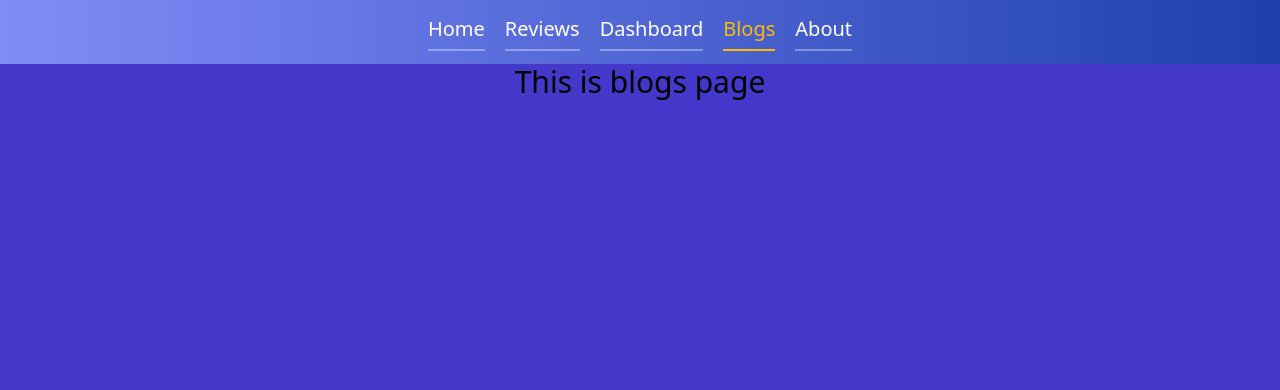
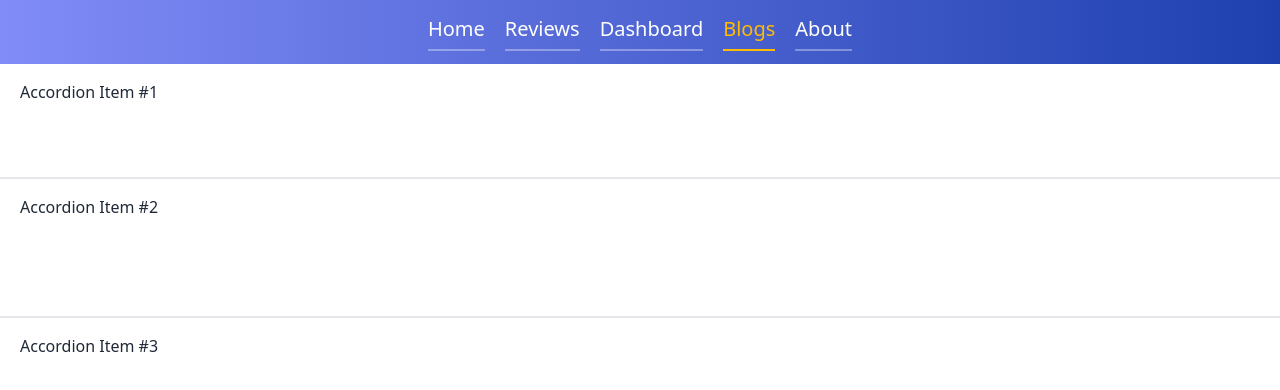
Before and after one commit to nazmul162001/product-analysis-react-router-firebase, a React (Create React App) app: page /blogs in a window 1280 px wide. Shown: the top 390 px of the page. Built offline with nearby package versions, Linux system fonts and the light colour scheme.

Commit message:
dashboard added, barchart & lineChart

```diff
--- a/public/data.json
+++ b/public/data.json
@@ -12,7 +12,7 @@
     "index": 1,
     "picture": "https://png.pngitem.com/pimgs/s/176-1762843_professional-man-hd-png-download.png",
     "name": "Sohag Ahmed",
-    "ratings": 3 ,
+    "ratings": 3.5 ,
     "review": "The Build quality is very poor, Never purchase this product. It broke in a month even tho I was using my new headphone very carefully. It broke because the plastic used at that point is very weak and cheap."
   },
   {
@@ -20,7 +20,7 @@
     "index": 2,
     "picture": "https://www.pngitem.com/pimgs/m/513-5137048_professional-animated-man-hd-png-download.png",
     "name": "Abir Khan",
-    "ratings": 4 ,
+    "ratings": 4.5 ,
     "review": "These over-ear headphones sound great with thumping bass and clear vocals along with good noise cancellation and bluetooth connectivity. It also has a really good build quality with eye catching looks and texture."
   },
   {
@@ -44,7 +44,7 @@
     "index": 5,
     "picture": "https://www.kindpng.com/picc/m/301-3012757_businessman-png-image-businessman-png-transparent-png.png",
     "name": "Abul Kalam",
-    "ratings": 3 ,
+    "ratings": 3.5 ,
     "review": "I am experiencing broken sound if the distance is beyond 6ft in clear sight arrangement and with 100% battery. Other BT works absolutely fine much beyond this hence I feel this is something to be concerned of as the supported distance seems to less. I used with my Sony 65 Smart TV. With Laptop it seems to work well"
   },
   {
--- a/src/components/Blogs/Blogs.js
+++ b/src/components/Blogs/Blogs.js
@@ -2,9 +2,93 @@ import React from 'react';
 
 const Blogs = () => {
   return (
-    <div>
-      <h2 className='text-3xl text-center'>This is blogs page</h2>
+<div className="accordion accordion-flush" id="accordionFlushExample">
+  <div className="accordion-item border-t-0 border-l-0 border-r-0 rounded-none bg-white border border-gray-200">
+    <h2 className="accordion-header mb-0" id="flush-headingOne">
+      <button className="accordion-button
+    relative
+    flex
+    items-center
+    w-full
+    py-4
+    px-5
+    text-base text-gray-800 text-left
+    bg-white
+    border-0
+    rounded-none
+    transition
+    focus:outline-none" type="button" data-bs-toggle="collapse" data-bs-target="#flush-collapseOne"
+        aria-expanded="false" aria-controls="flush-collapseOne">
+        Accordion Item #1
+      </button>
+    </h2>
+    <div id="flush-collapseOne" className="accordion-collapse border-0 collapse show"
+      aria-labelledby="flush-headingOne" data-bs-parent="#accordionFlushExample">
+      <div className="accordion-body py-4 px-5">Placeholder content for this accordion, which is intended to
+        demonstrate
+        the <code>.accordion-flush</code> class. This is the first item's accordion body.</div>
     </div>
+  </div>
+  <div className="accordion-item border-l-0 border-r-0 rounded-none bg-white border border-gray-200">
+    <h2 className="accordion-header mb-0" id="flush-headingTwo">
+      <button className="accordion-button
+    collapsed
+    relative
+    flex
+    items-center
+    w-full
+    py-4
+    px-5
+    text-base text-gray-800 text-left
+    bg-white
+    border-0
+    rounded-none
+    transition
+    focus:outline-none" type="button" data-bs-toggle="collapse" data-bs-target="#flush-collapseTwo"
+        aria-expanded="false" aria-controls="flush-collapseTwo">
+        Accordion Item #2
+      </button>
+    </h2>
+    <div id="flush-collapseTwo" className="accordion-collapse border-0 collapse" aria-labelledby="flush-headingTwo"
+      data-bs-parent="#accordionFlushExample">
+      <div className="accordion-body py-4 px-5">Placeholder content for this accordion, which is intended to
+        demonstrate
+        the <code>.accordion-flush</code> class. This is the second item's accordion body. Let's imagine this
+        being
+        filled with some actual content.</div>
+    </div>
+  </div>
+  <div className="accordion-item border-l-0 border-r-0 border-b-0 rounded-none bg-white border border-gray-200">
+    <h2 className="accordion-header mb-0" id="flush-headingThree">
+      <button className="accordion-button
+    collapsed
+    relative
+    flex
+    items-center
+    w-full
+    py-4
+    px-5
+    text-base text-gray-800 text-left
+    bg-white
+    border-0
+    rounded-none
+    transition
+    focus:outline-none" type="button" data-bs-toggle="collapse" data-bs-target="#flush-collapseThree"
+        aria-expanded="false" aria-controls="flush-collapseThree">
+        Accordion Item #3
+      </button>
+    </h2>
+    <div id="flush-collapseThree" className="accordion-collapse collapse" aria-labelledby="flush-headingThree"
+      data-bs-parent="#accordionFlushExample">
+      <div className="accordion-body py-4 px-5">Placeholder content for this accordion, which is intended to
+        demonstrate
+        the <code>.accordion-flush</code> class. This is the third item's accordion body. Nothing more exciting
+        happening here in terms of content, but just filling up the space to make it look, at least at first
+        glance,
+        a bit more representative of how this would look in a real-world application.</div>
+    </div>
+  </div>
+</div>
   );
 };
 
--- a/src/components/Dashboard/Dashboard.js
+++ b/src/components/Dashboard/Dashboard.js
@@ -1,9 +1,10 @@
 import React from 'react';
+import MyChart from '../MyChart/MyChart';
 
 const Dashboard = () => {
   return (
-    <div>
-      <h2 className='text-3xl text-center'>This is Dashboard</h2>
+    <div className='chart'>
+      <MyChart />
     </div>
   );
 };
--- /dev/null
+++ b/src/components/MyChart/MyChart.js
@@ -0,0 +1,99 @@
+import React from 'react';
+import './MyChart.css';
+import {
+  Bar,
+  BarChart,
+  CartesianGrid,
+  Legend,
+  Line,
+  LineChart,
+  Tooltip,
+  XAxis,
+  YAxis,
+} from 'recharts';
+
+const MyChart = () => {
+  const data = [
+    {
+      month: 'Mar',
+      investment: 100000,
+      sell: 241,
+      revenue: 10401,
+    },
+    {
+      month: 'Apr',
+      investment: 200000,
+      sell: 423,
+      revenue: 24500,
+    },
+    {
+      month: 'May',
+      investment: 500000,
+      sell: 726,
+      revenue: 67010,
+    },
+    {
+      month: 'Jun',
+      investment: 500000,
+      sell: 529,
+      revenue: 40405,
+    },
+    {
+      month: 'Jul',
+      investment: 600000,
+      sell: 601,
+      revenue: 50900,
+    },
+    {
+      month: 'Aug',
+      investment: 700000,
+      sell: 670,
+      revenue: 61000,
+    },
+  ];
+
+  return (
+    <div className='investment-chart relative -z-10'>
+      <h2 className="text-3xl text-center text-gray-400 pt-10">
+        Our Annual investment, sell & revenue <br></br> with BarChart{' '}
+      </h2>
+      <div className="bar-chart flex justify-center my-10">
+        <BarChart width={730} height={350} data={data}>
+          <CartesianGrid strokeDasharray="3 3" />
+          <XAxis dataKey="name" />
+          <YAxis />
+          <Tooltip />
+          <Legend />
+          <Bar dataKey="month" fill="#e67e22" />
+          <Bar dataKey="investment" fill="#8884d8" />
+          <Bar dataKey="revenue" fill="#82ca9d" />
+          <Bar dataKey="sell" fill="#8e44ad" />
+        </BarChart>
+      </div>
+      <h2 className="text-3xl text-center text-gray-400 pt-10">
+        Our Annual investment, sell & revenue <br></br> with LineChart{' '}
+      </h2>
+      {/* lineChart  */}
+      <div className="line-chart flex justify-center items-center">
+        <LineChart
+          width={730}
+          height={350}
+          data={data}
+          margin={{ top: 5, right: 30, left: 20, bottom: 5 }}
+        >
+          <CartesianGrid strokeDasharray="3 3" />
+          <XAxis dataKey="name" />
+          <YAxis />
+          <Tooltip />
+          <Legend />
+          <Line type="monotone" dataKey="month" stroke="#e67e22" />
+          <Line type="monotone" dataKey="investment" stroke="#82ca9d" />
+          <Line type="monotone" dataKey="revenue" stroke="#8884d8" />
+          <Line type="monotone" dataKey="sell" stroke="#8e44ad" />
+        </LineChart>
+      </div>
+    </div>
+  );
+};
+
+export default MyChart;
--- a/src/components/Navbar/Navbar.js
+++ b/src/components/Navbar/Navbar.js
@@ -7,7 +7,7 @@ const Navbar = () => {
   const [open, setOpen] = useState(false);
   return (
     <div className='sticky top-0'>
-      <div onClick={() => setOpen(!open)} className="humberger-menu w-10 h-10 absolute top-3 left-3 md:hidden z-10">
+      <div onClick={() => setOpen(!open)} className="humberger-menu w-10 h-10 absolute top-3 left-3 md:hidden z-50">
         {open ? <XIcon /> : <MenuAlt1Icon />}
       </div>
       <nav className={`nav-container flex flex-col md:flex-row justify-evenly text-center md:justify-center md:items-center pt-16 md:pt-0 bg-gradient-to-r from-indigo-400 to-blue-800 w-1/2 md:w-full h-screen md:h-16 absolute top-0 md:static duration-300 ease-in-out ${open ? 'left-0' : 'left-[-500px]'}`}>
--- a/src/components/Reviews/Reviews.js
+++ b/src/components/Reviews/Reviews.js
@@ -4,11 +4,11 @@ import SingleProduct from '../SingleProduct/SingleProduct';
 const Reviews = () => {
   const [products] = useProduct([]);
   return (
-    <div className="pt-16 md:pt-0">
+    <div style={{backgroundColor: '#4338CA'}} className="pt-16 md:pt-0">
       <h2 className="text-5xl text-center text-slate-300 font-mono">
         Customer Reviews ({products.length})
       </h2>
-      <div className="reviews grid grid-cols-1 md:grid-cols-2 lg:grid-cols-3 justify-between items-center mt-28 mb-10 text-center gap-5 px-5">
+      <div className="reviews grid grid-cols-1 md:grid-cols-2 lg:grid-cols-3 justify-between items-center mt-28 pb-10 text-center gap-5 px-5">
         {products.map((product) => (
           <SingleProduct key={product._id} product={product} />
         ))}
--- a/src/components/SingleProduct/SingleProduct.js
+++ b/src/components/SingleProduct/SingleProduct.js
@@ -15,7 +15,7 @@ const SingleProduct = (props) => {
             Name: {name}{' '}
           </h2>
           <p className="py-5 text-gray-400">{review.slice(0, 200)}</p>
-          <p className='text-gray-200'>
+          <p className='text-gray-200 text-2xl'>
             <Rating
               initialRating={ratings}
               emptySymbol={<FontAwesomeIcon icon={faStar} />}
--- a/src/index.css
+++ b/src/index.css
@@ -2,7 +2,7 @@
   margin: 0;
   padding: 0;
   box-sizing: border-box;
-  background-color: #4338CA;
+  /* background-color: #4338CA; */
 }
 
 @tailwind base;
--- a/src/index.js
+++ b/src/index.js
@@ -9,9 +9,7 @@ const root = ReactDOMClient.createRoot(document.getElementById("root"));
 
 root.render(
   <BrowserRouter>
-    <React.StrictMode>
       <App />
-    </React.StrictMode>
   </BrowserRouter>
 );
 
```
Also changed, not shown: public/chart.json (added, +38 -0 lines), src/components/MyChart/MyChart.css (added).
